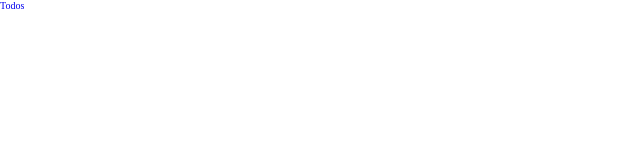
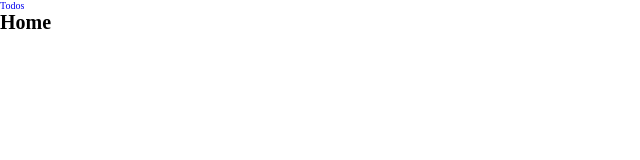
Before and after one commit to Ryan-Solomon/musical-goggles, a React (Create React App) app: page / in a window 1280 px wide. Shown: the top 160 px of the page, without its empty margins (0-640 px from the left). Built offline with nearby package versions, Linux system fonts and the light colour scheme.

Commit message:
add homePage

```diff
--- a/src/App.tsx
+++ b/src/App.tsx
@@ -3,12 +3,16 @@ import './App.css';
 import { BrowserRouter as Router, Switch, Route } from 'react-router-dom';
 import { TodoPage } from './pages/TodoPage';
 import { Navigation } from './components/Nav';
+import { HomePage } from './pages/HomePage';
 
 export const App = () => {
   return (
     <Router>
       <Navigation />
       <Switch>
+        <Route exact path='/'>
+          <HomePage />
+        </Route>
         <Route exact path='/todos'>
           <TodoPage />
         </Route>
--- /dev/null
+++ b/src/pages/HomePage.tsx
@@ -0,0 +1,9 @@
+import React from 'react';
+
+export const HomePage = () => {
+  return (
+    <>
+      <h1>Home</h1>
+    </>
+  );
+};
```
Also changed, not shown: 1 other file (tests, documents, lock files or other folders).
